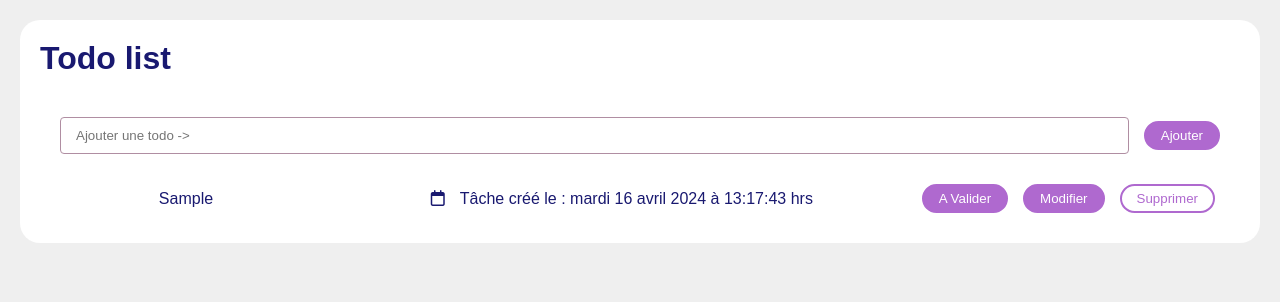
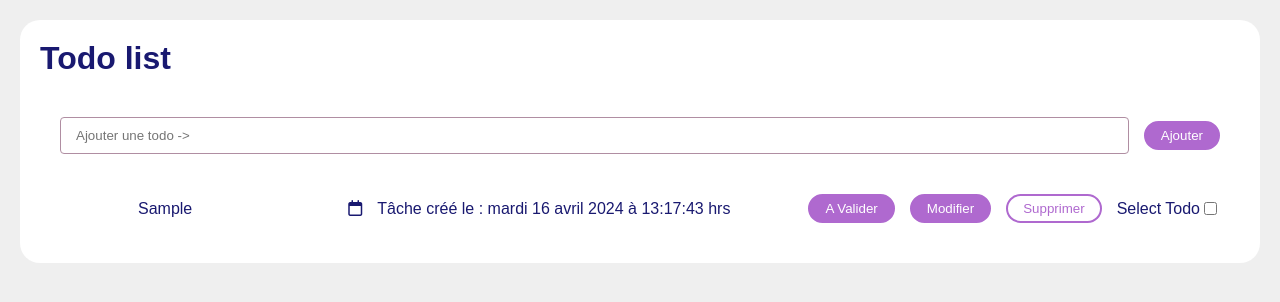
Before and after one commit to Escanor1986/React-Todo, a React (Vite) app: page / in a window 1280 px wide. Both pictures are taken after typing "Sample" into the empty fields and a click on the button "Ajouter". Shown: the top 302 px of the page. Built offline with nearby package versions, Linux system fonts and the light colour scheme.

Commit message:
Added checked input for selected todo && delete button for all selected todo

```diff
--- a/src/App.jsx
+++ b/src/App.jsx
@@ -5,6 +5,7 @@ import TodoList from "./components/TodoList";
 
 function App() {
   const [todoList, setTodoList] = useState([]);
+  const [todoToDelete, setTodoToDelete] = useState([]);
 
   function addTodo(content) {
     const actualDate = new Date();
@@ -27,6 +28,7 @@ function App() {
       content,
       done: false,
       edit: false,
+      selected: false,
       date: formatedDate,
     };
     setTodoList([...todoList, todo]);
@@ -60,19 +62,56 @@ function App() {
     );
   }
 
+  function toggleSelectedTodo(id) {
+    const updatedTodoList = todoList.map(todo =>
+      todo.id === id ? { ...todo, selected: !todo.selected } : todo
+    );
+    setTodoList(updatedTodoList);
+
+    const updatedTodo = updatedTodoList.find(todo => todo.id === id);
+    if (updatedTodo && updatedTodo.selected) {
+      // Si la todo est sélectionnée, l'ajouter à todoToDelete
+      setTodoToDelete([...todoToDelete, updatedTodo]);
+    } else {
+      // Sinon, la retirer de todoToDelete si elle y est déjà
+      setTodoToDelete(todoToDelete.filter(todo => todo.id !== id));
+    }
+  }
+
   return (
-    <div className="d-flex flex-row justify-content-center align-items-center p-20">
+    <div
+      className={`d-flex flex-row justify-content-center align-items-center p-20`}
+    >
       {/* <Articles displayArticle={true} /> */}
       <div className="flex flex-fill card p-20">
         <h1 className="mb-20">Todo list</h1>
         <AddTodo addTodo={addTodo} />
         <TodoList
           todoList={todoList}
+          todoToDelete={todoToDelete}
           deleteTodo={deleteTodo}
           toggleTodo={toggleTodo}
           toggleTodoEdit={toggleTodoEdit}
           editTodo={editTodo}
+          toggleSelectedTodo={toggleSelectedTodo}
         />
+        {todoToDelete.length > 0 ? (
+          <div className="d-flex flex-fill justify-content-center align-items-center">
+            <button
+              className="selectedTodo p-20 m-15"
+              onClick={() => {
+                const updatedTodoList = todoList.filter(
+                  todo => !todoToDelete.includes(todo)
+                );
+                setTodoList(updatedTodoList);
+
+                setTodoToDelete([]);
+              }}
+            >
+              Supprimer les todos sélectionnées
+            </button>
+          </div>
+        ) : null}
       </div>
     </div>
   );
--- a/src/assets/styles/_themes.scss
+++ b/src/assets/styles/_themes.scss
@@ -30,3 +30,10 @@ input {
   border: 1px solid var(--accent);
   padding: 10px 15px;
 }
+
+.selectedTodo {
+  border: 4px var(--primary) inset;
+  border-radius: 25px;
+  background-color: var(--gray-2);
+  margin: 5px 0;
+}
--- a/src/components/TodoItem.jsx
+++ b/src/components/TodoItem.jsx
@@ -1,8 +1,23 @@
 import PropTypes from "prop-types";
 
-function TodoItem({ todo, deleteTodo, toggleTodo, toggleTodoEdit }) {
+function TodoItem({
+  todo,
+  deleteTodo,
+  toggleTodo,
+  toggleTodoEdit,
+  toggleSelectedTodo,
+}) {
+  function handleInput(e) {
+    console.log(e.target.checked);
+    toggleSelectedTodo();
+  }
+
   return (
-    <li className="mb-10 d-flex flex-row justify-content-center align-items-center p-10">
+    <li
+      className={`d-flex flex-row justify-content-center align-items-center p-20 ${
+        todo.selected ? "selectedTodo" : ""
+      }`}
+    >
       <div className="d-flex flex-fill justify-around">
         {todo.content} {todo.done && "✅"}
         <span>
@@ -19,6 +34,8 @@ function TodoItem({ todo, deleteTodo, toggleTodo, toggleTodoEdit }) {
       <button onClick={deleteTodo} className="btn btn-reverse-primary mr-15">
         Supprimer
       </button>
+      <label>{!todo.selected ? "Select Todo" : "Todo Selected"}</label>
+      <input onInput={handleInput} type="checkbox" name="selected" />
     </li>
   );
 }
@@ -28,6 +45,7 @@ TodoItem.propTypes = {
   deleteTodo: PropTypes.func,
   toggleTodo: PropTypes.func,
   toggleTodoEdit: PropTypes.func,
+  toggleSelectedTodo: PropTypes.func,
 };
 
 export default TodoItem;
--- a/src/components/TodoList.jsx
+++ b/src/components/TodoList.jsx
@@ -8,6 +8,7 @@ function TodoList({
   toggleTodo,
   toggleTodoEdit,
   editTodo,
+  toggleSelectedTodo,
 }) {
   return todoList.length ? (
     <ul>
@@ -26,6 +27,7 @@ function TodoList({
             deleteTodo={() => deleteTodo(todo.id)}
             toggleTodo={() => toggleTodo(todo.id)}
             toggleTodoEdit={() => toggleTodoEdit(todo.id)}
+            toggleSelectedTodo={() => toggleSelectedTodo(todo.id)}
           />
         )
       )}
@@ -41,6 +43,7 @@ TodoList.propTypes = {
   toggleTodo: PropTypes.func,
   toggleTodoEdit: PropTypes.func,
   editTodo: PropTypes.func,
+  toggleSelectedTodo: PropTypes.func,
 };
 
 export default TodoList;
```
